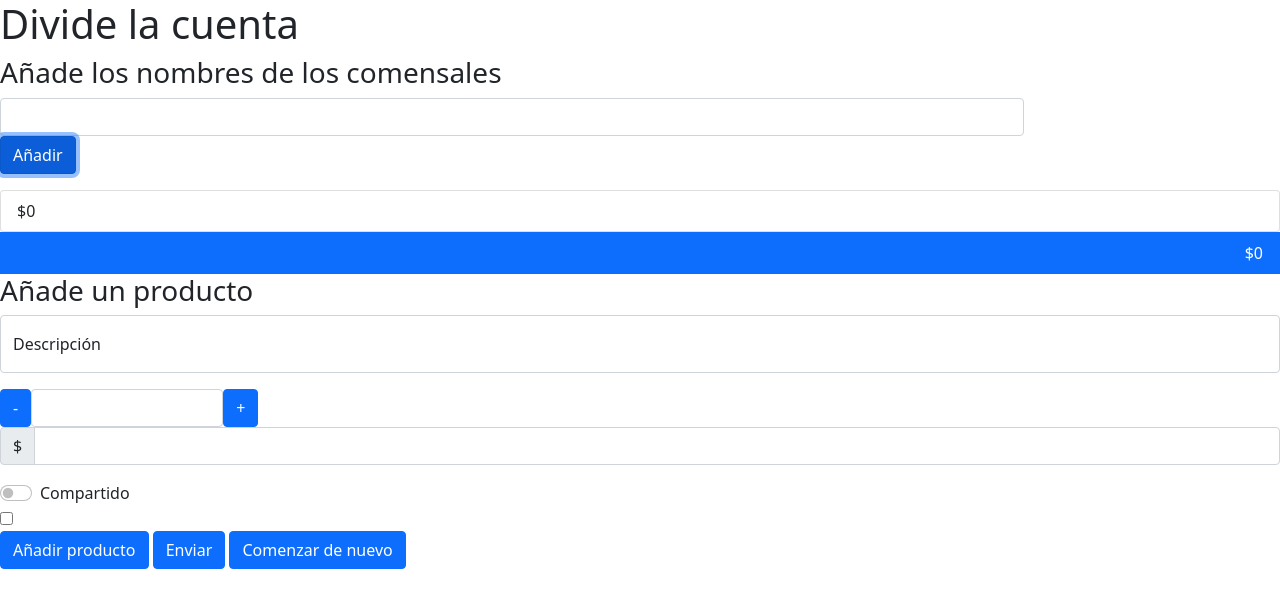
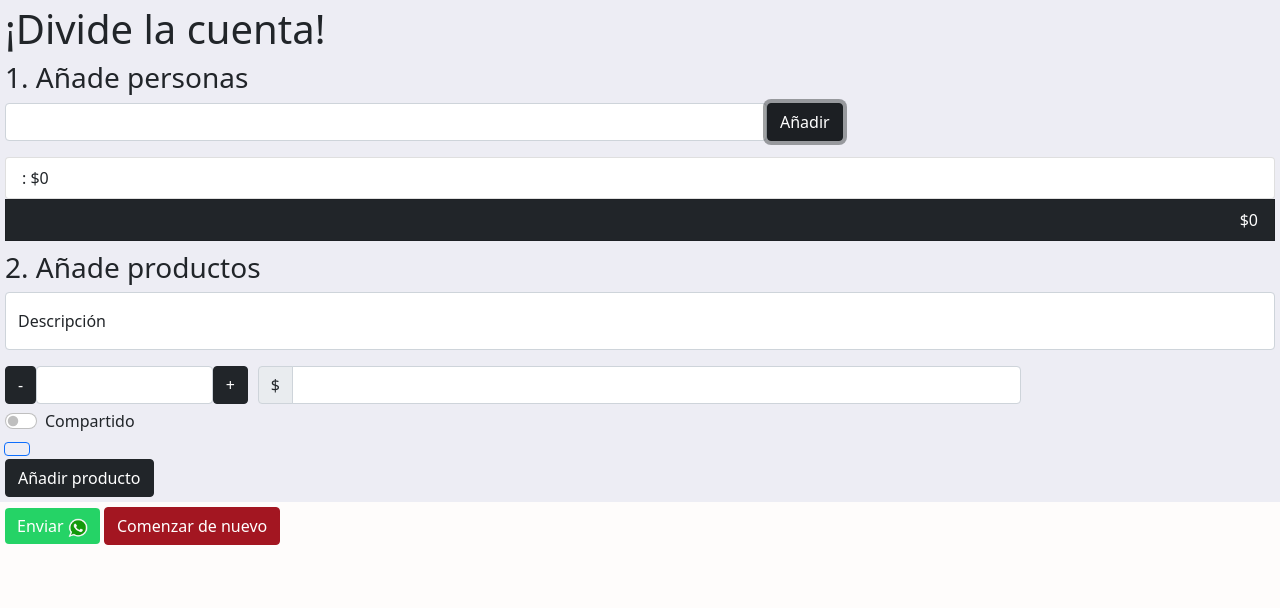
Before and after one commit to joannaperdomo/split-the-bill-project, a plain HTML site: page index.html in a window 1280 px wide. Both pictures are taken after a click on the button "Añadir". Drawn offline with nearby package versions, Linux system fonts and the light colour scheme.

Commit message:
resolver el problema de los checkboxes

```diff
--- a/estilos.css
+++ b/estilos.css
@@ -1,28 +1,56 @@
 
+/* SECCIONES */
 
+body{
+    background-color: #FEFCFB;
+}
+
+.section{
+    padding: 5px;
+}
+
+.section1{
+    background-color: #EDEDF4 ;
+}
+
+.section2{
+    background-color: #EDEDF4;
+}
+
+#controles{
+    display: flex;
+    justify-content: center;
+    gap: 10px;
+    width: 80%;
+
+}
 
 /* SECCIÓN AÑADIR PERSONAS*/
 
+.entrada{
+    display: flex;
+}
+
 #comensal{
-    width: 80%;
+    width: 60%;
 }
 
 #total{
     visibility: hidden;
     text-align: right;
+    color: white;
 }
 
 /* SECCIÓN AÑADE UN PRODUCTO */
 
 
-
+#compartido-container{
+    visibility: hidden;
+    margin-top: 5px;
+}
 
 .cantidad{
     display: flex;
-}
-
-#producto-cantidad{
-    width: 15%;
 }
 
 input[type=number]::-webkit-inner-spin-button,
@@ -32,3 +60,21 @@ input[type=number]::-webkit-outer-spin-button {
     appearance: none;
     margin: 0;
 }
+
+
+/* BOTONES */
+
+
+#boton-enviar-whatsapp{
+    background-color: #25D366;
+    border: #25D366;
+    text-align: center;
+}
+#boton-wap-icono{
+    width: 20px;
+}
+
+.btn-danger{
+    background-color: #A31621;
+    border-color: #A31621;
+}
--- a/index.html
+++ b/index.html
@@ -9,46 +9,50 @@
     <link rel="stylesheet" href="estilos.css">
 </head>
 <body>
-    <section>
-        <h1>Divide la cuenta</h1>
+    <section class="section section1" >
+        <h1>¡Divide la cuenta!</h1>
         <div id="comensales">
-            <h3>Añade los nombres de los comensales</h3>
-            <div class="mb-3">
+            <h3>1. Añade personas</h3>
+            <div class="mb-3 entrada">
                 <input id="comensal" type="text" class="form-control">
-                <button id="boton-añadir-comensal" type="button" class="btn btn-primary">Añadir</button>
+                <button id="boton-añadir-comensal" type="button" class="btn btn-dark">Añadir</button>
               </div>
         </div>
         <ul id="lista-de-comensales" class="list-group"></ul>
-        <div class="list-group-item active" id="total">$0</div>
+        <div class="list-group-item bg-dark" id="total">$0</div>
     </section>
-    <section>
+    <section class="section section2" >
         <div id="producto">
-            <h3>Añade un producto</h3>
+            <h3>2. Añade productos</h3>
             <div class="form-floating mb-3">
                 <input id="producto-descripcion" type="text" class="form-control" id="floatingInput" placeholder="Hamburguesa de queso">
                 <label for="floatingInput">Descripción</label>
               </div>
             </div>
-            <div class="cantidad">
-                <button id="boton-restar-cantidad" type="button" class=" btn-resta btn btn-primary">-</button>
-                <input id="producto-cantidad" type="number" class="form-control" aria-label="Precio">
-                <button id="boton-sumar-cantidad" type="button" class="btn-suma  btn btn-primary">+</button>
+            <div id="controles">
+                <div class="cantidad">
+                    <button id="boton-restar-cantidad" type="button" class=" btn-resta btn btn-dark">-</button>
+                    <input id="producto-cantidad" type="number" class="form-control" aria-label="Precio">
+                    <button id="boton-sumar-cantidad" type="button" class="btn-suma  btn btn-dark">+</button>
+                </div>
+                <div id="precio-container" class="input-group">
+                    <span class="input-group-text">$</span>
+                    <input id="producto-precio" type="number" class="form-control" aria-label="Precio">
+                </div>
             </div>
-            <div class="input-group mb-3">
-                <span class="input-group-text">$</span>
-                <input id="producto-precio" type="number" class="form-control" aria-label="Precio">
-            </div>
-            <div class="form-check form-switch">
+            <div id="compartido-container" class="form-check form-switch">
                 <label class="form-check-label" for="compartido">Compartido</label>
                 <input class="form-check-input" type="checkbox" role="switch" id="compartido">
               </div>
             <div id="compradores-container">
-                <div id="compradores">
+                <div id="compradores" class="btn-group" role="group" aria-label="Basic checkbox toggle button group">
                 </div>
             </div>
-            <button id="boton-añadir-producto" type="button" class="btn btn-primary">Añadir producto</button>
-            <button id="boton-enviar-whatsapp" type="button" class="btn btn-primary">Enviar</button>
-            <button id="boton-borrar" type="button" class="btn btn-primary">Comenzar de nuevo</button>
+            <button id="boton-añadir-producto" type="button" class="btn btn-dark">Añadir producto</button>
+    </section>
+    <section class="section section3">
+        <button id="boton-enviar-whatsapp" type="button" class="btn btn-dark">Enviar <img id="boton-wap-icono" src="img/logo-whatsapp.png" alt="Icono de WhatsApp"></button>
+        <button id="boton-borrar" type="button" class="btn btn-danger">Comenzar de nuevo</button>
     </section>
 
     <script src="main.js"></script>
--- a/main.js
+++ b/main.js
@@ -28,12 +28,14 @@ const arrayListaDeComensales = [];
 // Listener para añadir personas
 botonAñadirComensal.addEventListener('click', () => {
     listaDePersonas.push(new Persona(comensal.value, 0));
-    listadeComensales.innerHTML += `<li id="${comensal.value}" class="list-group-item opcion-comprador">${comensal.value} $0</li>`;
+    listadeComensales.innerHTML += `<li id="${comensal.value}-li" class="list-group-item opcion-comprador">${comensal.value}: $0</li>`;
     comprador.innerHTML += `
-    <input name="chckbox" type="checkbox" class="checkbox-comprador" id="${comensal.value}">
-    <label class="checkbox-label" for="${comensal.value}">${comensal.value}</label>`
+    <input name="chckbox" type="checkbox" class="btn-check form-check-input checkbox-comprador" id="${comensal.value}">
+    <label class="form-check-label btn btn-outline-primary checkbox-label" for="${comensal.value}">${comensal.value}</label>`
     comensal.value = "";
     total.style.visibility = 'hidden'&& (total.style.visibility = 'visible');
+    compartidoContainer.style.visibility = 'hidden'&& (compartidoContainer.style.visibility = 'visible');
+
 })
 
 
@@ -43,14 +45,15 @@ let precio = document.getElementById('producto-precio');
 let cantidad = document.getElementById('producto-cantidad');
 const botonAñadirProducto = document.getElementById('boton-añadir-producto');
 let compartido = document.getElementById('compartido');
+const compartidoContainer = document.getElementById('compartido-container');
 
 // Actualizar la deuda de la persona
 
 function actualizarPersona (persona){
     const todosLosComensales = document.querySelectorAll('.opcion-comprador');
     todosLosComensales.forEach(e => {
-        if (e.id == persona.nombre){
-            e.innerText = `${persona.nombre} $${persona.deuda}`;
+        if (e.id == `${persona.nombre}-li`){
+            e.innerText = `${persona.nombre}: $${persona.deuda}`;
         }
     })
     // Actualizar total
@@ -83,7 +86,7 @@ const botonWhatsapp = document.getElementById('boton-enviar-whatsapp');
 botonWhatsapp.addEventListener('click', () =>{
     let linkWhatsapp = "https://api.whatsapp.com/send/?text=%F0%9F%92%B5%20Tu%20cuenta%20se%20divide%20as%C3%AD%3A%0A";
     for (let persona of listaDePersonas){
-    linkWhatsapp += `•${persona.nombre}:%20$${persona.deuda}%0A`;
+    linkWhatsapp += `•%20${persona.nombre}:%20$${persona.deuda}%0A`;
     }
     linkWhatsapp += `Total%20a%20pagar:%20$${deudaTotal}`
     window.location.href = linkWhatsapp;
@@ -108,4 +111,10 @@ botonBorrar.onclick = () => {
     listadeComensales.innerHTML = "";
     listaDePersonas = "";
     total.innerText = "$0";
+    comprador.innerHTML = "";
+    total.style.visibility = "hidden";
+    compartidoContainer.style.visibility = "hidden";
+    cantidad.value = "";
+    descripcion.value = "";
+    precio.value = "";
 }
```
Also changed, not shown: img/logo-whatsapp.png (added), 1 other file.
